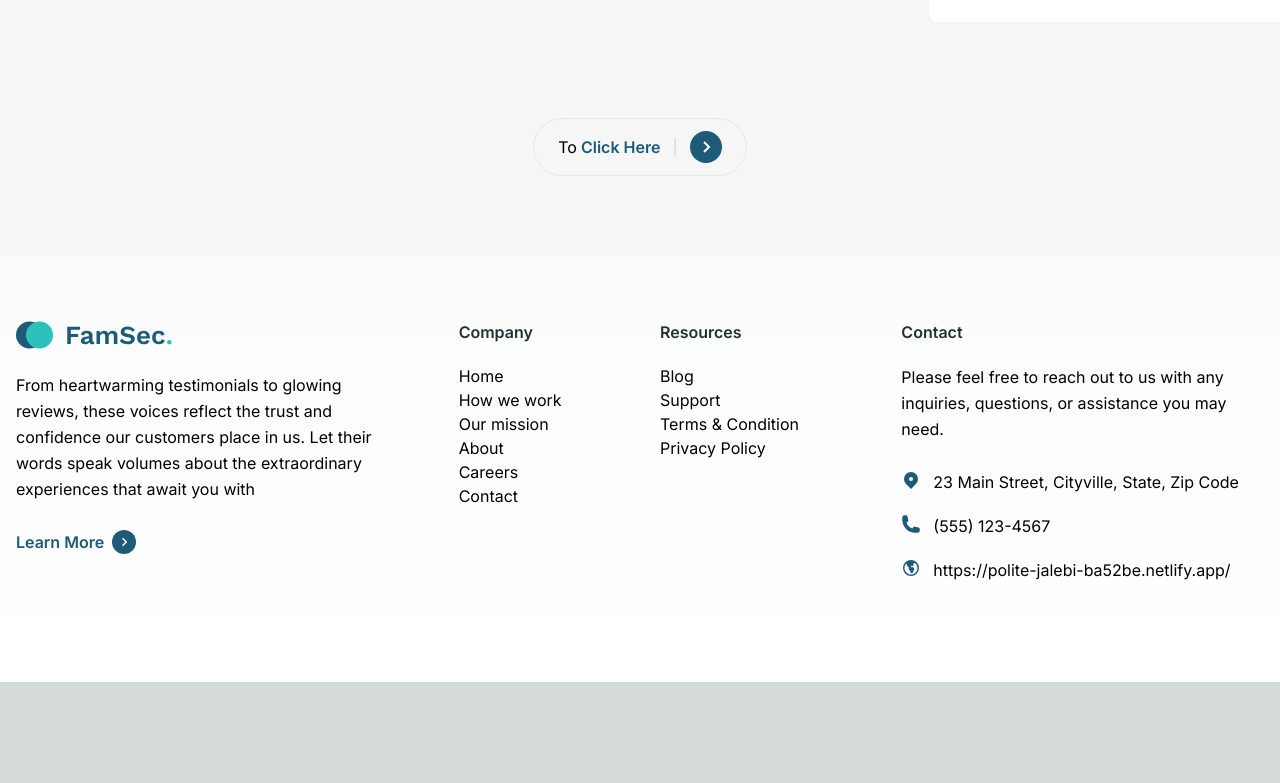
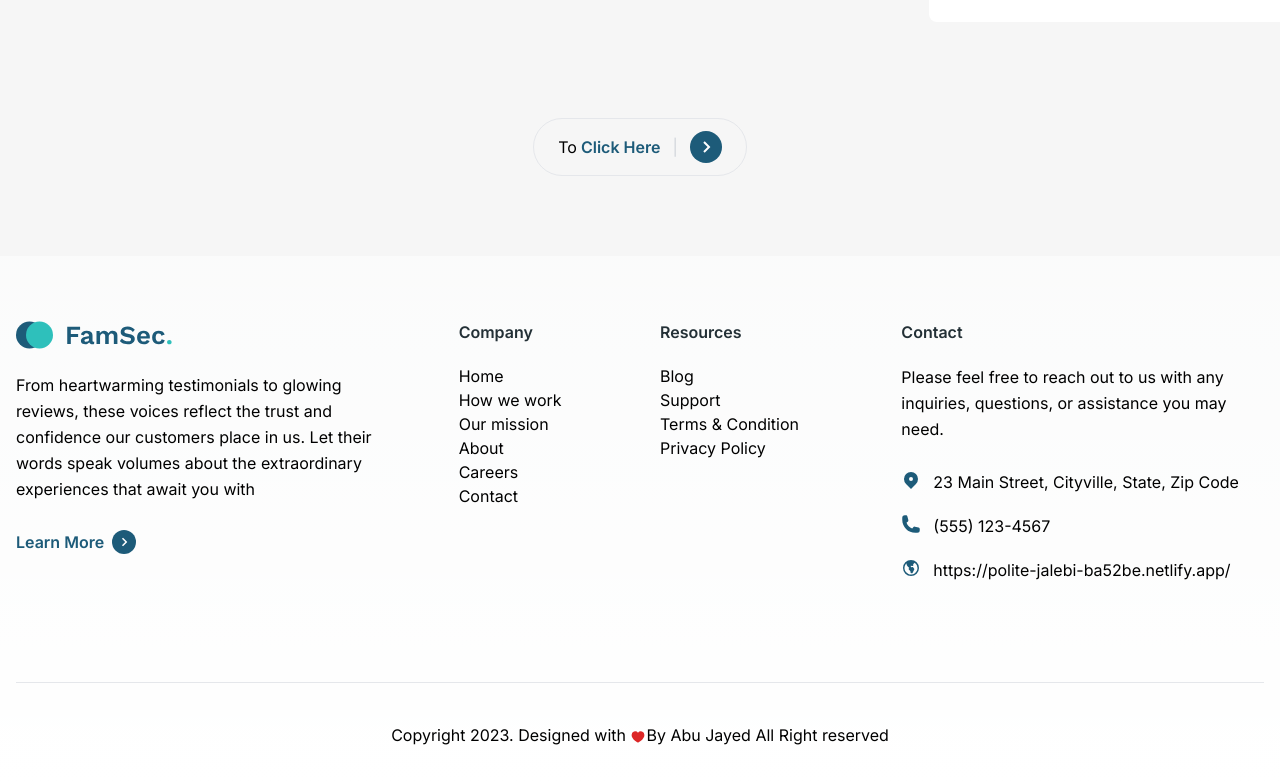
Before and after one commit to Abu-Jayed/Family_Secure, a Next.js app: page / in a window 1280 px wide. Shown: the part 4214-4997 px from the top of the page. Before the commit the page ends 4896 px from the top, so only its background shows below. Built offline with nearby package versions, Linux system fonts and the light colour scheme.

Commit message:
copyright disclaimer done

```diff
--- a/src/app/ui/Footer.js
+++ b/src/app/ui/Footer.js
@@ -146,6 +146,13 @@ const Footer = () => {
                     </ul>
                 </div>
             </div>
+            <div className="text-center pt-10 border-t pb-10 border-gray-200 ">
+                <p>
+                    {footerContent.copyright.label1}{" "}
+                    <HiMiniHeart className="text-red-600 inline-block "></HiMiniHeart>
+                    {footerContent.copyright.label2}
+                </p>
+            </div>
       </div>
   </footer>
 };
```
